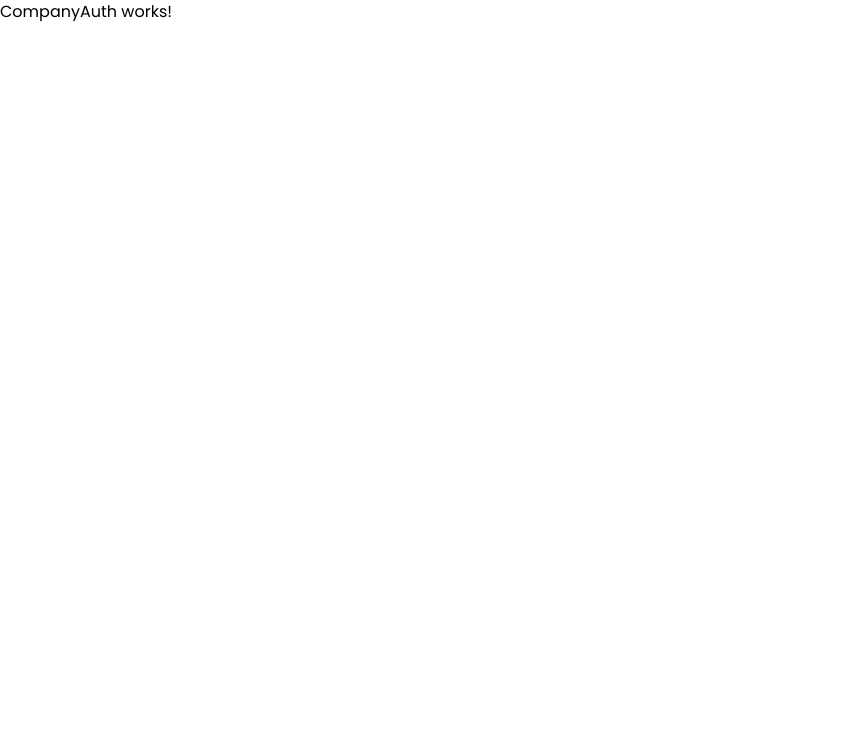
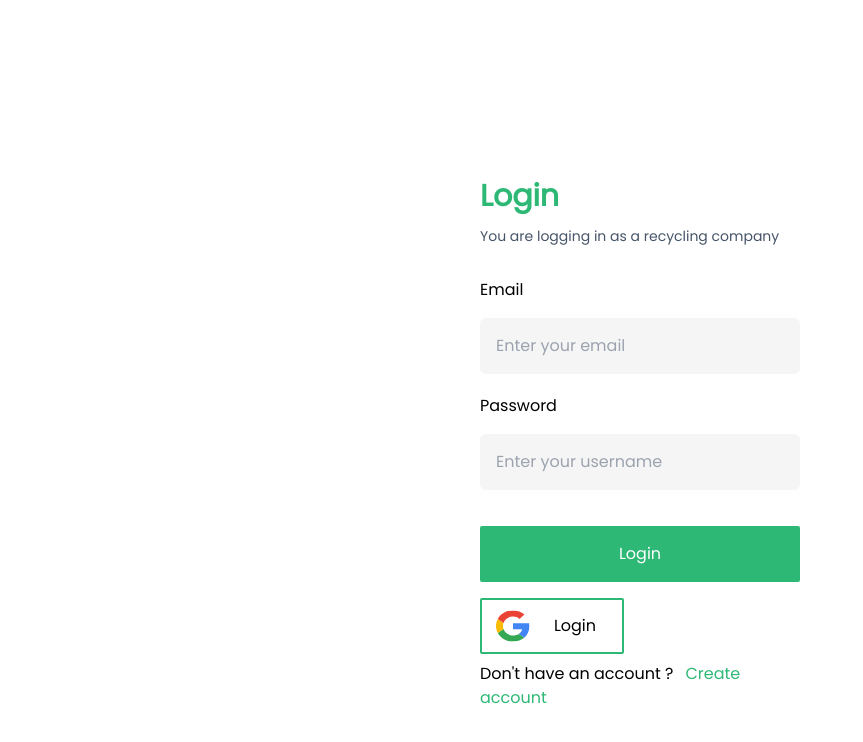
Before and after one commit to Adedoyin-Emmanuel/Recykle, a React (Vite) app: page /company/auth in a window 1280 px wide. Shown: the top 742 px of the page, without its empty margins (0-863 px from the left). Built offline with nearby package versions, Linux system fonts and the light colour scheme.

Commit message:
Revamped auth logic

```diff
--- a/src/App.tsx
+++ b/src/App.tsx
@@ -26,37 +26,42 @@ const App = () => {
       <Routes>
         {/* Users Routes */}
         <Route path="/" element={<Home />}></Route>
+
         <Route path="/auth" element={<Auth />}></Route>
+        <Route
+          path="/auth/details"
+          element={<ProtectedRoute children={<Details />} />}
+        ></Route>
+
         <Route
           path="/dashboard"
           element={<ProtectedRoute children={<Dashboard />} />}
         ></Route>
         <Route
-          path="/recycle"
+          path="/dashboard/recycle"
           element={<ProtectedRoute children={<Recycle />} />}
         ></Route>
+
         <Route
-          path="/details"
-          element={<ProtectedRoute children={<Details />} />}
-        ></Route>
-        <Route
-          path="/marketplace"
+          path="/dashboard/marketplace"
           element={<ProtectedRoute children={<MarketPlace />} />}
         ></Route>
         <Route
-          path="/profile"
+          path="/dashboard/profile"
           element={<ProtectedRoute children={<Profile />} />}
         ></Route>
         <Route
-          path="/settings"
+          path="/dashboard/settings"
           element={<ProtectedRoute children={<Settings />} />}
         ></Route>
         <Route
-          path="/settings/profile-edit"
+          path="/dashboard/settings/profile-edit"
           element={<ProtectedRoute children={<ProfileEdit />} />}
         ></Route>
 
         {/* Recycling Companies routes */}
+        <Route path="/company" element={<Home />}></Route>
+
         <Route path="/company/auth" element={<CompanyAuth />}></Route>
 
         <Route
--- a/src/components/Navbar/Navbar.tsx
+++ b/src/components/Navbar/Navbar.tsx
@@ -27,10 +27,10 @@ const Navbar: React.FC = (): JSX.Element => {
 
       <section className="hidden md:flex items-end justify-end w-4/6 overflow-x-hidden">
         <Link
-          to="/auth"
+          to="/auth?login=true"
           className="capitalize inline-block text-center border-transparent border-solid border-2 border-spacing-3  mx-5 p-3 bg-green-300 text-white w-40 rounded-sm hover:bg-transparent hover:border-green-300 hover:text-black transition-all duration-150 ease-in-out"
         >
-          get started
+          login
         </Link>
       </section>
 
--- a/src/pages/Auth/Auth.tsx
+++ b/src/pages/Auth/Auth.tsx
@@ -5,8 +5,7 @@ import Input from "../../components/Input/Input";
 import Button from "../../components/Button/Button";
 import GoogleIcon from "./../../assets/google.svg";
 import { navigateToDetails } from "../../utils/navigate";
-import { useNavigate } from "react-router-dom";
-//interface AuthProps {}
+import { useNavigate, useLocation } from "react-router-dom";
 
 const Header = (): JSX.Element => {
   return (
@@ -21,6 +20,9 @@ const Header = (): JSX.Element => {
 
 const Auth: React.FC = (): JSX.Element => {
   const navigateTo = useNavigate();
+  const location = useLocation();
+  const queryParams = new URLSearchParams(location.search);
+  const loginParam = queryParams.get("login");
 
   const handleAuthButtonClick = () => {
     navigateToDetails(navigateTo);
@@ -121,7 +123,9 @@ const Auth: React.FC = (): JSX.Element => {
       </form>
     );
   };
-  const [authType, setAuthType] = useState<JSX.Element>(<Login />);
+  const [authType, setAuthType] = useState<JSX.Element>(
+    loginParam === "true" ? <Login /> : <SignUp />
+  );
 
   const handleLoginTextClick = () => {
     setAuthType(<Login />);
--- a/src/pages/CompanyAuth/CompanyAuth.tsx
+++ b/src/pages/CompanyAuth/CompanyAuth.tsx
@@ -1,18 +1,153 @@
+import React, { useState } from "react";
+import Container from "../../components/Container/Container";
+import Layout from "../../components/Layout/Layout";
+import Input from "../../components/Input/Input";
+import Button from "../../components/Button/Button";
+import GoogleIcon from "./../../assets/google.svg";
+import { navigateToDetails } from "../../utils/navigate";
+import { useNavigate } from "react-router-dom";
 
-import React from "react";
-import {Link, useNavigate} from "react-router-dom";
+interface HeaderProps {
+  headerText?: string;
+  subHeaderText?: string;
+}
+const Header = ({ headerText, subHeaderText }: HeaderProps): JSX.Element => {
+  return (
+    <section className="form-header">
+      <h3 className="font-bold text-3xl text-green-300 capitalize">
+        {headerText || "recykle"}
+      </h3>
+      <p className="text-slate-600 text-sm py-3">
+        {subHeaderText ||
+          "Bridging the gap between recycling companies and post consumers"}
+      </p>
+    </section>
+  );
+};
 
-interface CompanyAuthProps {
+const CompanyAuth = (): JSX.Element => {
+  const navigateTo = useNavigate();
 
-}
+  const handleAuthButtonClick = () => {
+    navigateToDetails(navigateTo);
+  };
 
-const CompanyAuth:React.FC = (): JSX.Element => {
-    const navigateTo = useNavigate();
+  const CompanyLogin = (): JSX.Element => {
     return (
-        <React.Fragment>
-            <h1>CompanyAuth works!</h1>
-        </React.Fragment>
+      <form className="login-section my-10 lg:w-1/4 w-11/12">
+        <Header
+          headerText="Login"
+          subHeaderText="You are logging in as a recycling company"
+        />
+        <div className="username my-5">
+          <label htmlFor="username" className="capitalize">
+            email
+          </label>
+          <Input placeholder="Enter your email" type="email" />
+        </div>
+
+        <div className="username my-5">
+          <label htmlFor="username" className="capitalize">
+            password
+          </label>
+          <Input placeholder="Enter your username" type="text" />
+        </div>
+
+        <Button
+          outline={false}
+          className="w-full my-4"
+          onClick={handleAuthButtonClick}
+        >
+          login
+        </Button>
+
+        <section className="google-auth flex w-full items-center justify-start">
+          <Button outline className="w-36 flex items-center justify-around">
+            <img src={GoogleIcon} alt="sign up google" className="" />
+            <p className="capitalize px-3">login</p>
+          </Button>
+        </section>
+        <p className="account-details my-2">
+          Don't have an account ?
+          <span
+            className="text-green-300 px-3 cursor-pointer appearance-none"
+            onClick={handleCreateAccountTextClick}
+          >
+            Create account
+          </span>
+        </p>
+      </form>
     );
-}
+  };
+
+  const CompanySignup = (): JSX.Element => {
+    return (
+      <form className="login-section my-10 lg:w-1/4 w-11/12">
+        <Header
+          headerText="Create Account"
+          subHeaderText="Create an account for your recycling company"
+        />
+        <div className="username my-5">
+          <label htmlFor="username" className="capitalize">
+            company name
+          </label>
+          <Input placeholder="Enter your username" type="text" />
+        </div>
+        <div className="username my-5">
+          <label htmlFor="username" className="capitalize">
+            email
+          </label>
+          <Input placeholder="Enter your email" type="email" />
+        </div>
+
+        <div className="username my-5">
+          <label htmlFor="username" className="capitalize">
+            password
+          </label>
+          <Input placeholder="Enter your username" type="text" />
+        </div>
+
+        <Button
+          outline={false}
+          className="w-full my-4"
+          onClick={handleAuthButtonClick}
+        >
+          sign up
+        </Button>
+
+        <section className="google-auth flex w-full items-center justify-start">
+          <Button outline className="w-36 flex items-center justify-around">
+            <img src={GoogleIcon} alt="sign up google" className="" />
+            <p className="capitalize px-3">sign up</p>
+          </Button>
+        </section>
+        <p className="account-details my-2">
+          Have an account ?
+          <span
+            className="text-green-300 px-3 cursor-pointer appearance-none"
+            onClick={handleLoginTextClick}
+          >
+            Login
+          </span>
+        </p>
+      </form>
+    );
+  };
+  const [authType, setAuthType] = useState<JSX.Element>(<CompanyLogin />);
+
+  const handleLoginTextClick = () => {
+    setAuthType(<CompanyLogin />);
+  };
+
+  const handleCreateAccountTextClick = () => {
+    setAuthType(<CompanySignup />);
+  };
+
+  return (
+    <Layout>
+      <Container>{authType}</Container>
+    </Layout>
+  );
+};
 
 export default CompanyAuth;
--- a/src/pages/Home/Home.tsx
+++ b/src/pages/Home/Home.tsx
@@ -7,13 +7,17 @@ import Finger from "./../../assets/finger.svg";
 import Button from "../../components/Button/Button";
 import Navbar from "../../components/Navbar/Navbar";
 import { useNavigate } from "react-router-dom";
-import { navigateToAuth } from "../../utils/navigate";
+import { navigateToAuth, navigateToCompanyAuth } from "../../utils/navigate";
 
 const Home: React.FC = (): JSX.Element => {
   const navigateTo = useNavigate();
 
   const handleActionButtonClick = () => {
     navigateToAuth(navigateTo);
+  };
+
+  const handleRecyclingBusinessBtnClick = () => {
+    navigateToCompanyAuth(navigateTo);
   };
 
   return (
@@ -32,13 +36,23 @@ const Home: React.FC = (): JSX.Element => {
                 partnerships.
               </p>
 
-              <Button
-                outline={false}
-                className="w-2/4 my-8"
-                onClick={handleActionButtonClick}
-              >
-                get started
-              </Button>
+              <section className="button-section w-full flex items-center justify-around md:justify-start">
+                <Button
+                  outline={false}
+                  className="w-3/12 my-8 mr-3"
+                  onClick={handleActionButtonClick}
+                >
+                  sign up
+                </Button>
+
+                <Button
+                  outline={true}
+                  className="w-9/12 my-8 md:w-3/4 lg:w-2/4"
+                  onClick={handleRecyclingBusinessBtnClick}
+                >
+                  join as a recycling business
+                </Button>
+              </section>
             </div>
 
             <div className="lg:w-1/2 transform lg:translate-y-[-20%]">
@@ -70,6 +84,7 @@ const Home: React.FC = (): JSX.Element => {
               >
                 get started
               </Button>
+
               <img
                 src={ArrowIcon}
                 alt="Hero"
--- a/src/pages/Settings/Settings.tsx
+++ b/src/pages/Settings/Settings.tsx
@@ -11,15 +11,12 @@ import {
 import { faQuestionCircle } from "@fortawesome/free-regular-svg-icons";
 import UserProfileCard from "../../components/UserProfileCard/UserProfileCard";
 import SettingsCard from "../../components/SettingsCard/SettingsCard";
-
-// import {
-//   navigateToSettings,
-//   navigateToProfileEdit,
-// } from "../../utils/navigate";
-
-//import { useNavigate } from "react-router-dom";
+import { useNavigate } from "react-router-dom";
+import { navigateToCompanyAuth } from "../../utils/navigate";
 
 const Settings: React.FC = (): JSX.Element => {
+  const navigateTo = useNavigate();
+
   const allSettings = [
     {
       name: "Account",
@@ -62,7 +59,7 @@ const Settings: React.FC = (): JSX.Element => {
       subText: "Register your recycling company with Recykle",
       icon: faRecycle,
       onClick: () => {
-        console.log(` settings clicked`);
+        navigateToCompanyAuth(navigateTo);
       },
     },
   ];
```
Also changed, not shown: src/utils/navigate.ts (+49 -9 lines).
